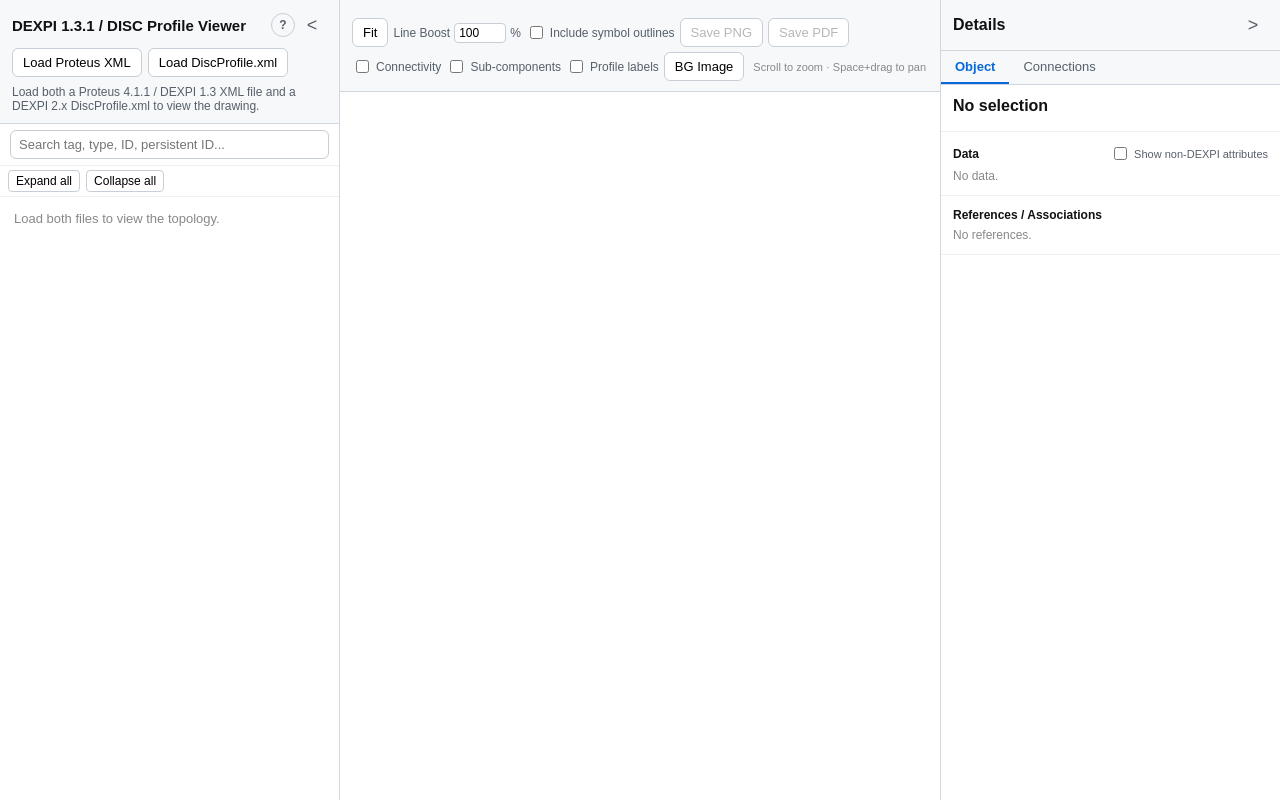
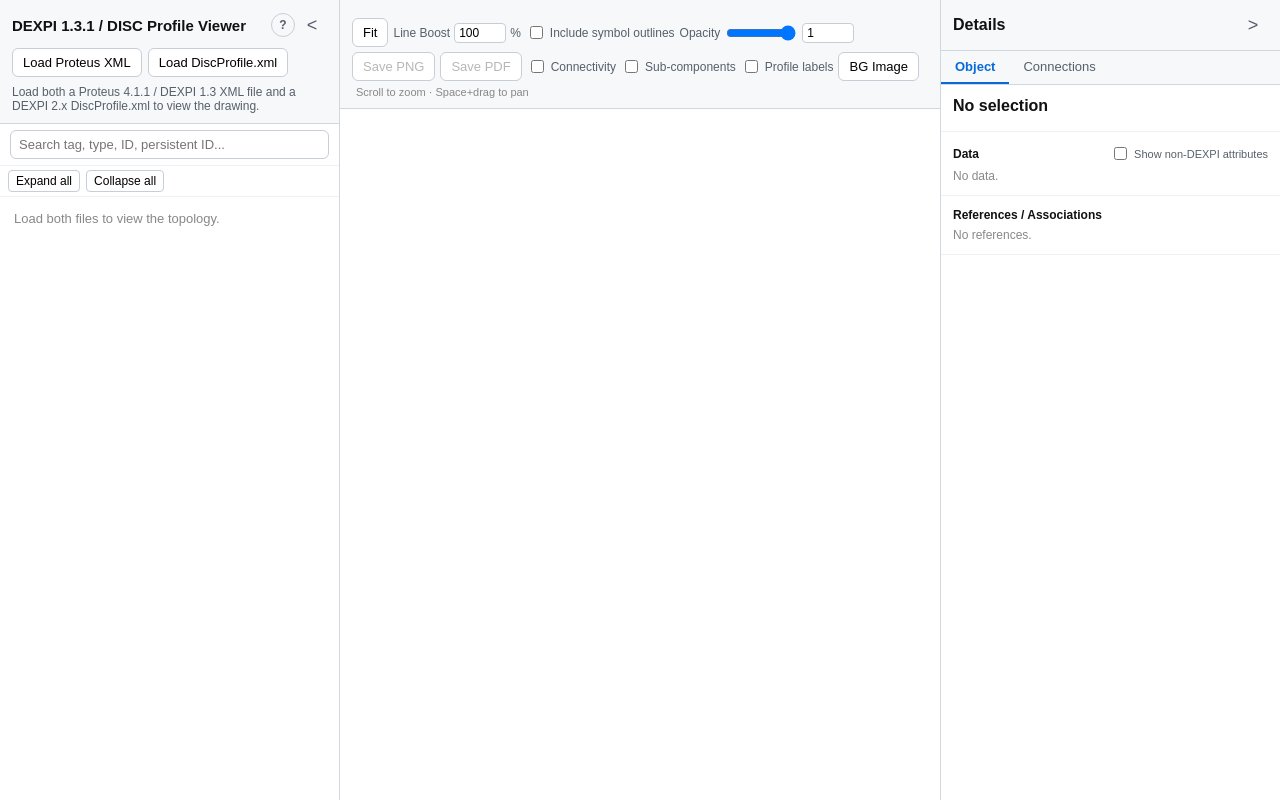
Before and after one commit to ToniaPedersen/AKSODEXPIViewer, a React (Vite) app: page / in a window 1280 px wide. Built offline with nearby package versions, Linux system fonts and the light colour scheme.

Commit message:
add opacity for the DEXPI file.

```diff
--- a/src/App.jsx
+++ b/src/App.jsx
@@ -668,6 +668,10 @@ export default function App() {
     // 100 = unchanged (no-op), so nothing is boosted until the user raises it.
     const [lineBoostPct, setLineBoostPct] = useState(100);
     const [boostSymbolOutlines, setBoostSymbolOutlines] = useState(false);
+    // Opacity of the drawing's own DEXPI/Proteus graphics (the symbols,
+    // lines, and labels parsed from the loaded Proteus XML) - independent of
+    // the separate BG Image opacity control below. 1 = fully opaque (no-op).
+    const [drawingOpacity, setDrawingOpacity] = useState(1);
     // Whether LabelTemplate-synthesized labels (drawn when an object carries
     // no <Label> XML of its own - see proteusParser.js's buildProteusGraphics()
     // label fallback) are shown in the drawing. Default false; check the box
@@ -1167,6 +1171,11 @@ export default function App() {
                             <input type="checkbox" checked={boostSymbolOutlines} onChange={e => setBoostSymbolOutlines(e.target.checked)} />
                             Include symbol outlines
                         </label>
+                        <label style={{ display: "flex", alignItems: "center", gap: 4, fontSize: 12, color: "#57606a" }} title="Opacity of the drawing's DEXPI graphics (symbols, lines, and labels parsed from the Proteus XML). Lower it to see through the drawing, e.g. when comparing against a BG reference image.">
+                            Opacity
+                            <input type="range" min={0} max={1} step={0.05} value={drawingOpacity} onChange={e => setDrawingOpacity(parseFloat(e.target.value))} style={{ width: 70 }} />
+                            <input type="number" min={0} max={1} step={0.01} value={drawingOpacity} onChange={e => { const v = parseFloat(e.target.value); if (!Number.isNaN(v)) setDrawingOpacity(Math.min(1, Math.max(0, v))); }} style={S.numBox} title="Opacity (0-1)" />
+                        </label>
                         <button style={S.btn} disabled={!parsed || exporting} onClick={exportAsPng} title="Save the current view (drawing + BG image, if any) as a PNG">{exporting ? "..." : "Save PNG"}</button>
                         <button style={S.btn} disabled={!parsed || exporting} onClick={exportAsPdf} title="Save the current view (drawing + BG image, if any) as a PDF">{exporting ? "..." : "Save PDF"}</button>
                         <label style={{ display: "flex", alignItems: "center", gap: 4, fontSize: 12, color: "#57606a", cursor: "pointer" }} title="Connectivity mode: highlights the upstream (blue), downstream (green), and group (purple) connections of the selected object. Hidden by default - check this box to show the highlight.">
@@ -1257,6 +1266,7 @@ export default function App() {
                                 <rect x={bgPlacement.x} y={bgPlacement.y} width={bgPlacement.width} height={bgPlacement.height} fill={BG_TINT_COLOR} style={{ mixBlendMode: "color" }} />
                             </g>
                         )}
+                        <g opacity={drawingOpacity}>
                         {paintOrderElements
                             // "lbltpl_"-prefixed keys are the LabelTemplate-synthesized
                             // labels (see buildProteusGraphics()'s label fallback in
@@ -1276,6 +1286,7 @@ export default function App() {
                             if (el.kind === "symbolUsage") return <SymbolGraphic key={el.key} el={el} selected={isSelected} connHighlight={connColor} onSelect={handleSelect} boostPct={lineBoostPct} boostSymbolOutlines={boostSymbolOutlines} />;
                             return <PrimitiveGraphic key={el.key} el={el} selected={isSelected} connHighlight={connColor} onSelect={handleSelect} nodePosMap={parsed.graphics.nodePosMap} boostPct={lineBoostPct} boostSymbolOutlines={boostSymbolOutlines} />;
                         })}
+                        </g>
                         {/* Heat-trace overlays - rendered on top, only when a DiscProfile.xml
                             is loaded and at least one object resolves to an active
                             HeatTracingType (see dexpiParser.js's buildHeatTraceSet()). */}
```
Also changed, not shown: public/UserGuide.md (+12 -6 lines), 1 other file (tests, documents, lock files or other folders).
